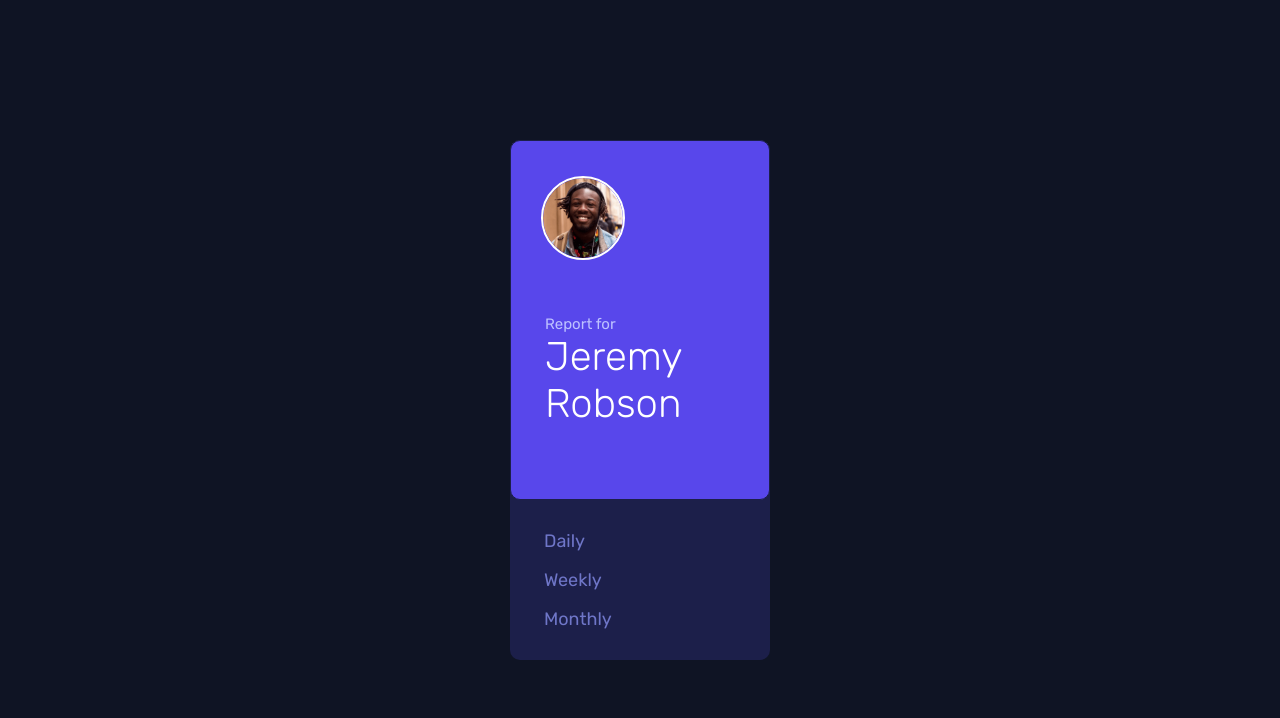
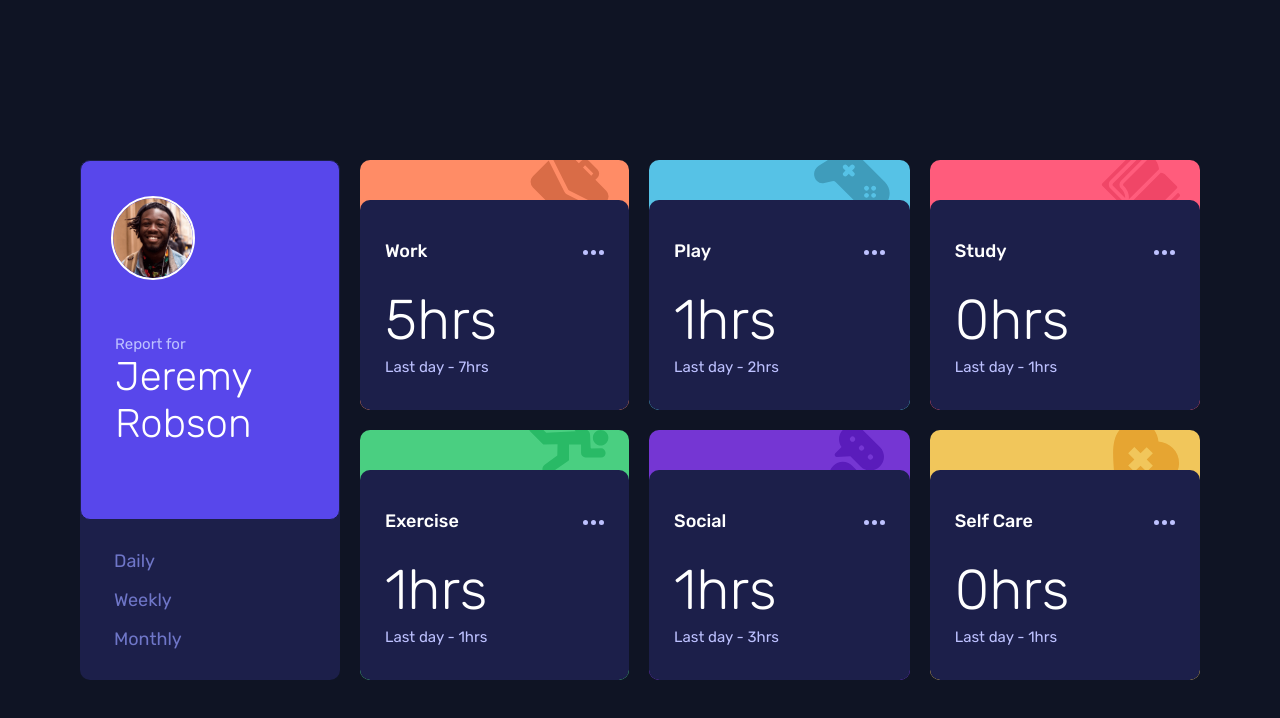
Before and after one commit to GooTaLK/FM_Time-tracking-dashboard, a React (Vite) app: page / in a window 1280 px wide. Shown: the top 718 px of the page. Built offline with nearby package versions, Linux system fonts and the light colour scheme.

Commit message:
Feat: Add TimeContainer component

```diff
--- a/src/app.jsx
+++ b/src/app.jsx
@@ -1,6 +1,13 @@
 import './app.css'
 import Nav from './components/nav'
+import TimeContainer from './components/timeContainer'
+import timeData from '../data.json'
 
 export default function App() {
-  return <Nav />
+  return (
+    <div className='App'>
+      <Nav />
+      <TimeContainer timeData={timeData} type='daily' />
+    </div>
+  )
 }
--- /dev/null
+++ b/src/components/timeContainer/index.jsx
@@ -0,0 +1,30 @@
+import React, { useRef } from 'react'
+import './styles.css'
+import TimeCard from '../timeCard'
+import { extraTimeData } from '../../../extraTimeData'
+
+export default function TimeContainer({ type, timeData }) {
+  const allowedTypes = ['daily', 'weekly', 'monthly']
+  if (!allowedTypes.includes(type)) return null
+
+  const typeSingleRef = useRef(type === 'daily' ? 'day' : type.slice(2))
+
+  return (
+    <main className='TimeContainer'>
+      {timeData.map(({ title, timeframes }) => {
+        const { current, previous } = timeframes[type]
+        const { backgroundColor, topImage } = extraTimeData[title.toLowerCase()]
+        return (
+          <TimeCard
+            key={title}
+            title={title}
+            backgroundColor={backgroundColor}
+            topImage={topImage}
+            time={`${current}hrs`}
+            prevTime={`Last ${typeSingleRef.current} - ${previous}hrs`}
+          />
+        )
+      })}
+    </main>
+  )
+}
--- /dev/null
+++ b/src/components/timeContainer/styles.css
@@ -0,0 +1,6 @@
+.TimeContainer {
+  flex-grow: 1;
+  display: grid;
+  grid-template-columns: repeat(auto-fit, minmax(250px, auto));
+  gap: 20px;
+}
```
